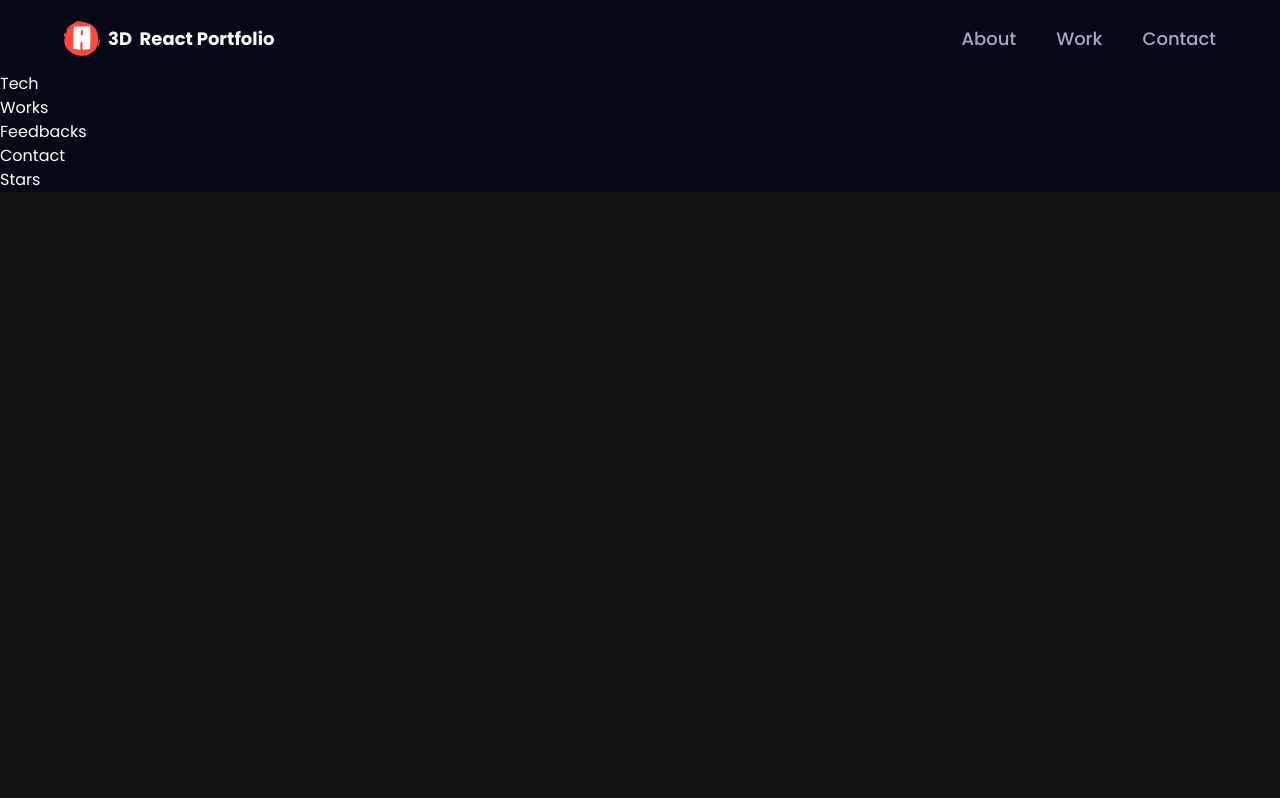
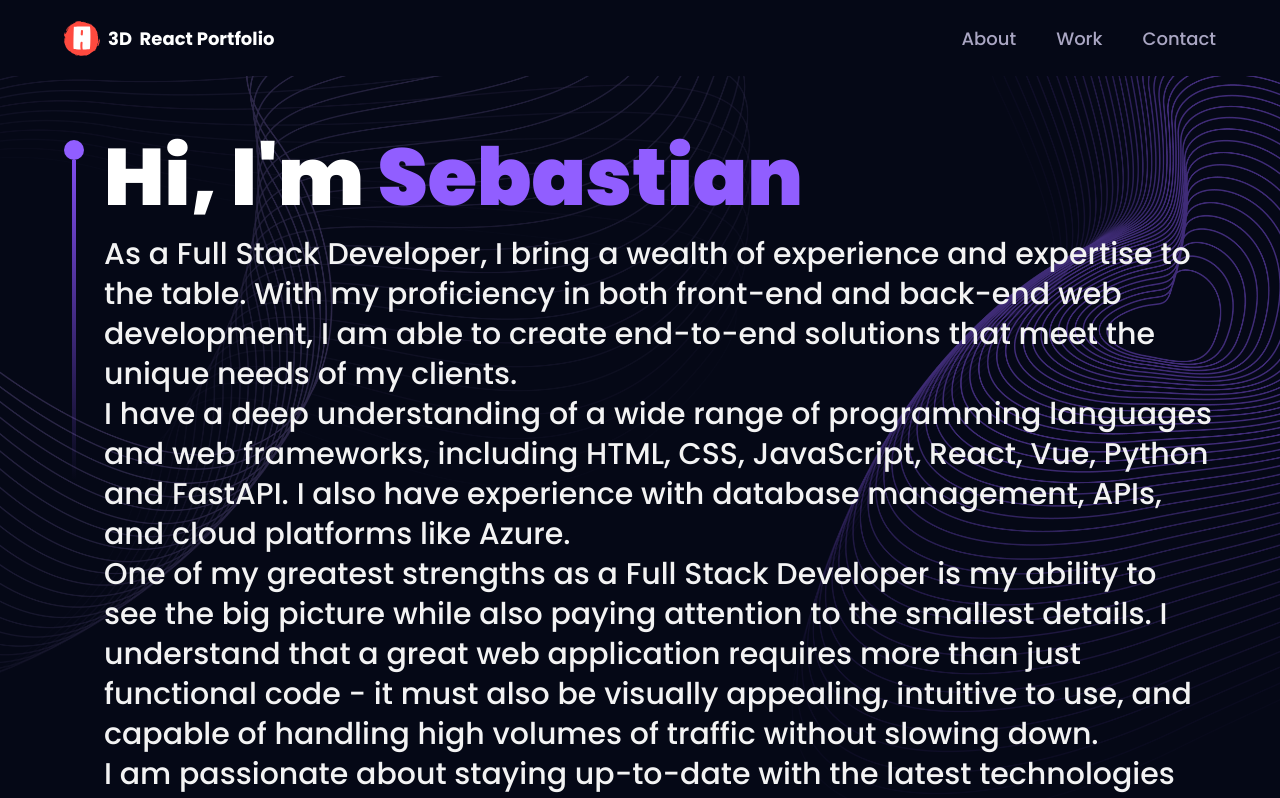
Before and after one commit to House945/3d-react-portfolio, a React (Vite) app: page / in a window 1280 px wide. Shown: the top 798 px of the page. Built offline with nearby package versions, Linux system fonts and the light colour scheme.

Commit message:
[WIP] Hero section

```diff
--- a/src/components/Hero.jsx
+++ b/src/components/Hero.jsx
@@ -1,9 +1,63 @@
-import React from 'react'
+import React from "react";
+import { motion } from "framer-motion";
+
+import { styles } from "../styles";
+import { ComputersCanvas } from "./canvas";
 
 const Hero = () => {
   return (
-    <div>Hero</div>
-  )
-}
+    <section className="relative w-full h-screen mx-auto">
+      <div
+        className={`${styles.paddingX} absolute inset-0 top-[120px] max-w-7xl mx-auto flex flex-row items-start gap-5`}
+      >
+        <div className="flex flex-col justify-center items-center mt-5">
+          <div className="w-5 h-5 rounded-full bg-[#915eff]" />
+          <div className="w-1 sm:h-80 h-40 violet-gradient" />
+        </div>
+        <div>
+          <h1 className={`${styles.heroHeadText} text-white`}>
+            Hi, I'm <span className="text-[#915eff]">Sebastian</span>
+          </h1>
+          <p className={`${styles.heroSubText} mt-2 text-white-100`}>
+            {/* this is gonna need a little more realism */}
+            As a Full Stack Developer, I bring a wealth of experience and
+            expertise to the table. With my proficiency in both front-end and
+            back-end web development, I am able to create end-to-end solutions
+            that meet the unique needs of my clients.
+            <br className="sm:hidden" />
+            <br />
+            I have a deep understanding of a wide range of programming languages
+            and web frameworks, including HTML, CSS, JavaScript, React, Vue,
+            Python and FastAPI. I also have experience with database management,
+            APIs, and cloud platforms like Azure.
+            <br className="sm:hidden" />
+            <br />
+            One of my greatest strengths as a Full Stack Developer is my ability
+            to see the big picture while also paying attention to the smallest
+            details. I understand that a great web application requires more
+            than just functional code - it must also be visually appealing,
+            intuitive to use, and capable of handling high volumes of traffic
+            without slowing down.
+            <br className="sm:hidden" />
+            <br />
+            I am passionate about staying up-to-date with the latest
+            technologies and industry best practices, and I am always looking
+            for new challenges that will push me to grow and expand my skills.
+            Above all, I am committed to delivering top-quality solutions that
+            exceed my clients' expectations and help them achieve their business
+            goals.
+            <br className="sm:hidden" />
+            <br />
+            If you're looking for a Full Stack Developer who can bring your web
+            application vision to life, look no further. Let's connect and
+            discuss how I can help you create a solution that is efficient,
+            effective, and tailored to your specific needs.
+          </p>
+        </div>
+      </div>
+      <ComputersCanvas />
+    </section>
+  );
+};
 
-export default Hero
+export default Hero;
```
